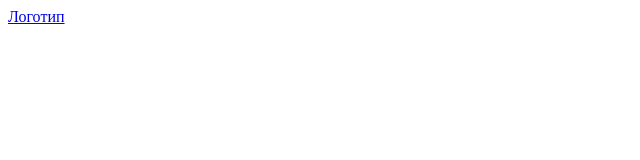
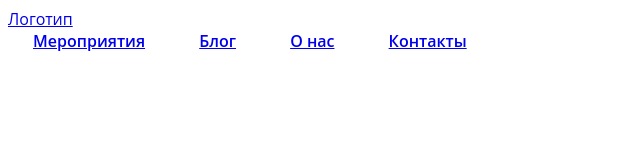
Before and after one commit to AndronovAndrew/AndronovAndrew.github.io, a plain HTML site: page index.html in a window 1280 px wide. Shown: the whole page, without its empty margins (0-640 px from the left). Drawn offline with Linux system fonts and the light colour scheme.

Commit message:
css-liction

```diff
--- a/index.html
+++ b/index.html
@@ -6,11 +6,15 @@
   <link rel = "stylesheet" href="styles.css">
   <title>Lenni Art</title>
 </head>
-<body>
+<body class="body">
   <header class="page-header">
     <a href="index.html" class="page-header__logo">Логотип</a>
+
     <nav class="page-header__nav">
-      <a href="#"></a>
+      <a href="#" class="page-header__nav-link">Мероприятия</a>
+      <a href="#" class="page-header__nav-link">Блог</a>
+      <a href="#" class="page-header__nav-link">О нас</a>
+      <a href="#" class="page-header__nav-link">Контакты</a>
     </nav>
 
     <a href="#" class="btn page-header__user-btn"></a>
--- a/styles.css
+++ b/styles.css
@@ -1,2 +1,14 @@
-.page-header{}
-.page-footer{}
+.page-header{
+  color: black;
+}
+.page-header__nav-link{
+  margin: 0 25px;
+  font-weight: 600;
+}
+.page-footer{
+
+}
+.body{
+  font-family: "Open Sans",sans-serif;
+  font-size: 16px;
+}
```
